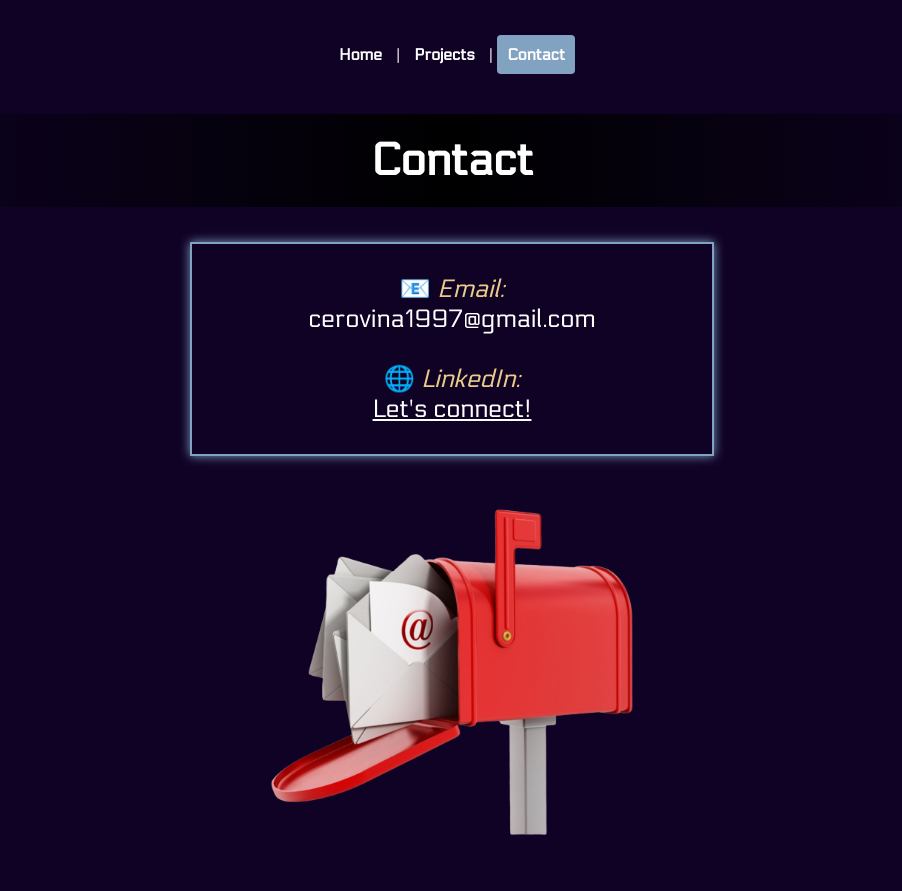
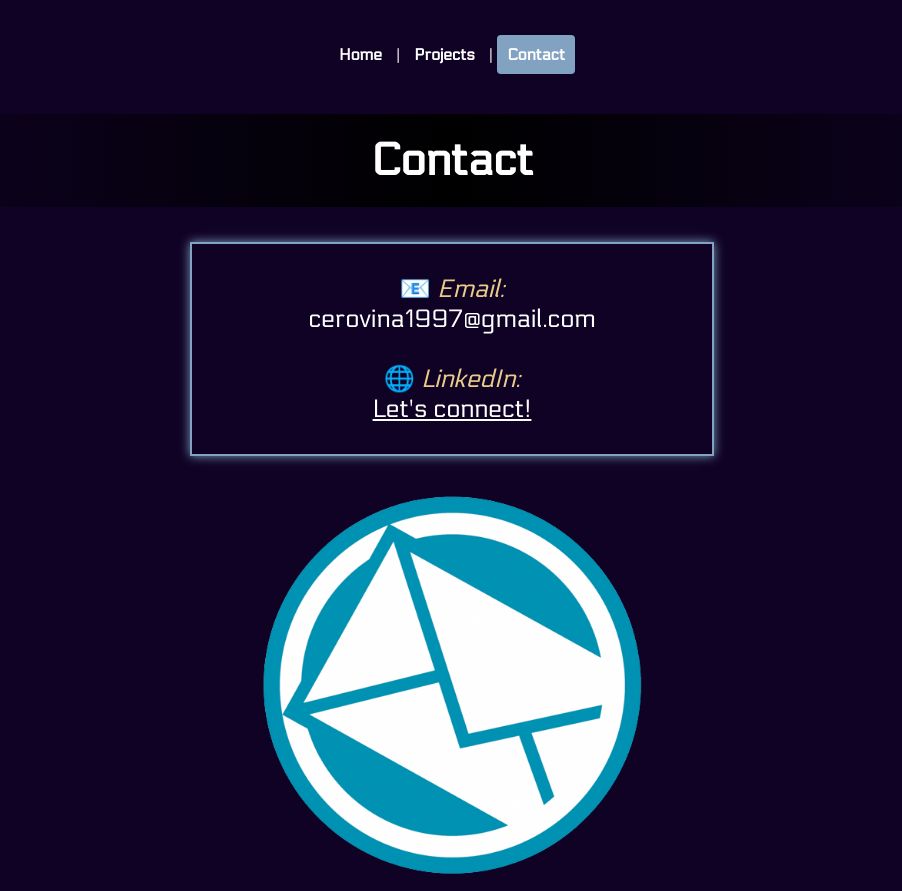
Before and after one commit to cerovina/Website-Vue-Router, a Vue app: page /contact in a window 1280 px wide. Shown: the whole page, without its empty margins (188-1090 px from the left). Before the commit the page ends 863 px from the top, so only its background shows below. Built offline with nearby package versions, Linux system fonts and the light colour scheme.

Commit message:
Minor style changes

```diff
--- a/src/views/ContactView.vue
+++ b/src/views/ContactView.vue
@@ -14,7 +14,7 @@
         </p>
       </div>
       <div class="grid-item">
-            <img class="img2" src="@/assets/mailbox.png" alt="Mailbox Image">
+            <img class="img2" src="@/assets/mail1.png" alt="Mailbox Image">
         </div>
     </section>
   </div>
```
Also changed, not shown: src/assets/mail1.png (added).
